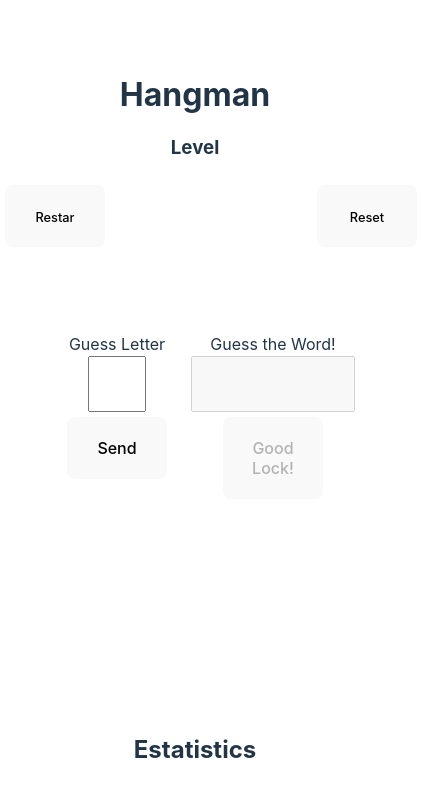
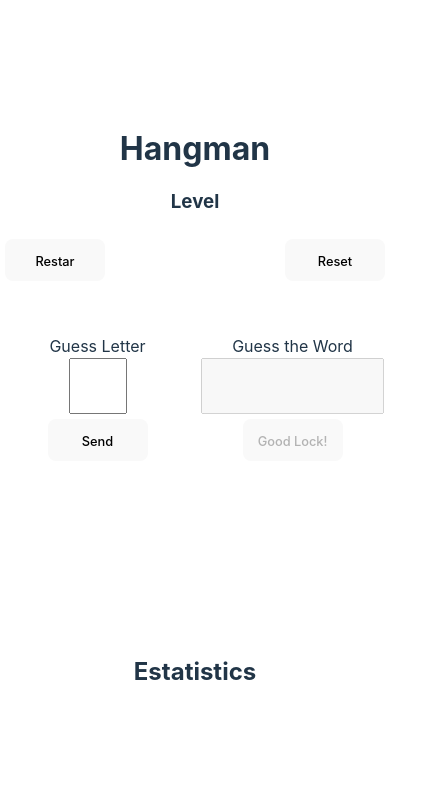
Before and after one commit to leonsuaren/hangman, a React (Vite) app in the folder client/: page /board in a window 390 px wide. Shown: the top 796 px of the page, 422 px wide, since content can reach past the window. Built offline with nearby package versions, Linux system fonts and the light colour scheme.

Commit message:
develop responsive design

```diff
--- a/client/src/index.css
+++ b/client/src/index.css
@@ -59,7 +59,7 @@ button {
   background-color: #535bf2;
   @media (max-width: 668px) {
     width: 100px;
-    padding: 20px;
+    padding: 10px;
   }
 }
 button:hover {
@@ -82,162 +82,6 @@ button:focus-visible {
     background-color: #f9f9f9;
   }
 }
-/*Board Main Layout */
-.board-layout {
-  display: grid;
-  grid-template-columns: repeat(10, 1fr);
-  grid-template-rows: repeat(8, 1fr);
-  grid-column-gap: 0px;
-  grid-row-gap: 0px;
-}
-
-.restar-game {
-  grid-area: 1 / 1 / 3 / 3;
-}
-
-.reset-game {
-  grid-area: 1 / 9 / 3 / 11;
-}
-
-.guess-word {
-  grid-area: 1 / 3 / 3 / 9;
-}
-
-.guess-letter-form {
-  grid-area: 3 / 2 / 7 / 6;
-}
-
-.guess-word-form {
-  grid-area: 3 / 6 / 7 / 10;
-  display: flex;
-  flex-direction: column;
-  align-items: center;
-  justify-content: flex-start;
-}
-
-.guess-letter-input {
-  width: 100%;
-  height: 50px;
-  font-size: 2rem;
-  text-align-last: center;
-  text-transform: uppercase;
-}
-
-.messages {
-  grid-area: 7 / 2 / 8 / 10;
-  width: 100%;
-  height: 100%;
-}
-
-.warning-message {
-  display: flex;
-  width: 100%;
-  height: 100%;
-  border: solid 2px rgb(236, 177, 67);
-  color: rgb(236, 177, 67);
-  align-items: center;
-  justify-content: center;
-  font-size: 1.5rem;
-}
-
-.information-message {
-  display: flex;
-  width: 100%;
-  height: 100%;
-  border: solid 2px rgb(48, 48, 237);
-  color: rgb(48, 48, 237);
-  align-items: center;
-  justify-content: center;
-  font-size: 1.5rem;
-}
-
-.success-message {
-  display: flex;
-  width: 100%;
-  height: 100%;
-  border: solid 2px rgb(103, 235, 103);
-  color: rgb(103, 235, 103);
-  align-items: center;
-  justify-content: center;
-  font-size: 1.5rem;
-}
-
-.game-over-message {
-  display: flex;
-  width: 100%;
-  height: 100%;
-  border: solid 2px rgb(236, 70, 70);
-  color: rgb(236, 70, 70);
-  align-items: center;
-  justify-content: center;
-  font-size: 1.5rem;
-}
-
-.default {
-  display: flex;
-  width: 100%;
-  height: 100%;
-  align-items: center;
-  justify-content: center;
-  font-size: 1.5rem;
-}
-
-.statistics {
-  grid-area: 8 / 2 / 9 / 10;
-}
-
-/*Board Main Layout */
-/*Guess Letter Section Layuot */
-.guess-letter-layout {
-  display: grid;
-  grid-template-columns: repeat(4, 1fr);
-  grid-template-rows: repeat(4, 1fr);
-  grid-column-gap: 0px;
-  grid-row-gap: 0px;
-}
-
-.form-layout {
-  grid-area: 1 / 1 / 3 / 5;
-  display: flex;
-  flex-direction: column;
-  align-items: center;
-  justify-content: center;
-}
-
-.letter-input {
-  width: 50px;
-  height: 50px;
-  font-size: 2rem;
-  text-align-last: center;
-  text-transform: uppercase;
-}
-
-.errors-and-correct {
-  display: flex;
-  justify-content: center;
-  align-items: center;
-  flex-direction: row;
-  width: 100%;
-  grid-area: 3 / 1 / 4 / 5;
-}
-
-.letter-not-in-word {
-  font-size: 2rem;
-  color: red;
-  margin: 10px;
-}
-
-.letter-in-word {
-  font-size: 2rem;
-  color: green;
-  margin: 10px;
-}
-
-.guessed-letter-messages {
-  grid-area: 4 / 1 / 5 / 5;
-}
-
-/*Guess Letter Section Layuot */
 
 /*Word Set Display */
 .word-set-wrapper {
--- a/client/src/views/board/Board.tsx
+++ b/client/src/views/board/Board.tsx
@@ -1,4 +1,6 @@
 import { type FC, type FormEvent, useRef, useState, useEffect } from "react";
+
+import "./board.css";
 
 import { Link } from "react-router-dom";
 import WordSetDisplay from "../../components/word-set-display/WordSetDisplay";
@@ -10,7 +12,7 @@ type BoardProps = {
 
 const Board: FC<BoardProps> = ({ level, playedWord }) => {
   const playedWordGame = [...playedWord];
-  const [letter, setLetter] = useState<string | undefined>('');
+  const [letter, setLetter] = useState<string | undefined>("");
   //handle the letter
   const [letterErrors, setLetterErrors] = useState<number>(0);
   const [letterExist, setLetterExist] = useState<number>(0);
@@ -67,6 +69,15 @@ const Board: FC<BoardProps> = ({ level, playedWord }) => {
     event.preventDefault();
     let letter = guessLetter.current?.value;
     setLetter(letter!);
+    // if (letter === "") {
+    //   setMessage({
+    //     type: "warning",
+    //     message: "Please enter a letter!"
+    //   });
+    //   setTimeout(() => {
+    //     setMessage({ type: "", message: "" });
+    //   }, 3000);
+    // }
     if (lettersSet.indexOf(letter!) === -1) {
       setLettersSet((prevState) => [...prevState, letter!]);
     }
@@ -103,9 +114,9 @@ const Board: FC<BoardProps> = ({ level, playedWord }) => {
         message: `The letter '${letter}' does not exist in the guessed word!`,
       });
       setEvaluateLetterResponse((prevState) => [...prevState, "X"]);
-      setTimeout(() => {
-        setMessage({ type: "", message: "" });
-      }, 3000);
+      // setTimeout(() => {
+      //   setMessage({ type: "", message: "" });
+      // }, 3000);
     }
 
     event.currentTarget.reset();
@@ -114,6 +125,15 @@ const Board: FC<BoardProps> = ({ level, playedWord }) => {
   const handleOnGuessWord = (event: FormEvent<HTMLFormElement>) => {
     event.preventDefault();
     let word = guessWord.current?.value;
+    if (!word) {
+      setMessage({
+        type: "warning",
+        message: "Please enter a word!"
+      })
+      setTimeout(() => {
+        setMessage({ type: "", message: "" });
+      }, 3000);
+    }
     if (word === playedWord) {
       setMessage({
         type: "success",
@@ -163,7 +183,7 @@ const Board: FC<BoardProps> = ({ level, playedWord }) => {
           </button>
         </div>
         <div className="guess-word">
-          <WordSetDisplay playedWord={playedWordGame} letter={letter!}/>
+          <WordSetDisplay playedWord={playedWordGame} letter={letter!} />
         </div>
         <section className="guess-letter-form guess-letter-layout">
           <form onSubmit={handleOnGuessLetter} className="form-layout">
@@ -196,7 +216,7 @@ const Board: FC<BoardProps> = ({ level, playedWord }) => {
                   : false
               }
             >
-              Send
+              <span>Send</span>
             </button>
           </form>
           <div className="errors-and-correct">
@@ -218,8 +238,9 @@ const Board: FC<BoardProps> = ({ level, playedWord }) => {
           </div>
           <div></div>
         </section>
-        <form className="guess-word-form" onSubmit={handleOnGuessWord}>
-          <label htmlFor="letter">Guess the Word!</label>
+        <section className="guess-word-form">
+          <form onSubmit={handleOnGuessWord}>
+            <label htmlFor="letter">Guess the Word</label>
             <input
               className="guess-letter-input"
               type="text"
@@ -242,9 +263,10 @@ const Board: FC<BoardProps> = ({ level, playedWord }) => {
                   : false
               }
             >
-            Good Lock!
+              <span>Good Lock!</span>
             </button>
           </form>
+        </section>
         <div className="messages">
           <div
             className={
--- /dev/null
+++ b/client/src/views/board/board.css
@@ -0,0 +1,231 @@
+/*Board Main Layout */
+.board-layout {
+  display: grid;
+  grid-template-columns: repeat(10, 1fr);
+  grid-template-rows: repeat(7, 1fr);
+  grid-column-gap: 0px;
+  grid-row-gap: 0px;
+  @media (max-width: 667px) {
+    display: grid;
+    grid-template-columns: repeat(6, 1fr);
+    grid-template-rows: repeat(5, 1fr);
+    grid-column-gap: 0px;
+    grid-row-gap: 0px;
+  }
+}
+
+.restar-game {
+  grid-area: 1 / 1 / 3 / 3;
+  @media (max-width: 667px) {
+    grid-area: 1 / 1 / 2 / 2;
+    height: 100px;
+  }
+}
+
+.reset-game {
+  grid-area: 1 / 9 / 3 / 11;
+  @media (max-width: 667px) {
+    grid-area: 1 / 6 / 2 / 7;
+    height: 100px;
+  }
+}
+
+.guess-word {
+  grid-area: 1 / 3 / 3 / 9;
+  @media (max-width: 667px) {
+    grid-area: 1 / 2 / 2 / 6;
+    height: 100px;
+  }
+}
+
+/*Guess Letter Section Layuot */
+
+.guess-letter-layout {
+  display: flex;
+  flex-direction: column;
+  align-items: center;
+  justify-content: flex-start;
+}
+
+.guess-letter-form {
+  grid-area: 3 / 1 / 6 / 6;
+  @media (max-width: 667px) {
+    grid-area: 2 / 1 / 4 / 4;
+    height: 200px;
+  }
+}
+
+.form-layout {
+  grid-area: 1 / 1 / 3 / 5;
+  display: flex;
+  flex-direction: column;
+  align-items: center;
+  justify-content: center;
+}
+
+.letter-input {
+  width: 50px;
+  height: 50px;
+  font-size: 2rem;
+  text-align-last: center;
+  text-transform: uppercase;
+}
+
+.errors-and-correct {
+  display: flex;
+  justify-content: center;
+  align-items: center;
+  flex-direction: row;
+  width: 100%;
+  grid-area: 3 / 1 / 4 / 5;
+}
+
+.letter-not-in-word {
+  font-size: 2rem;
+  color: red;
+  margin: 10px;
+  @media (max-width: 667px) {
+    font-size: 1.5rem;
+    margin: 5px;
+  }
+}
+
+.letter-in-word {
+  font-size: 2rem;
+  color: green;
+  margin: 10px;
+  @media (max-width: 667px) {
+    font-size: 1.5rem;
+    margin: 5px;
+  }
+}
+
+.guessed-letter-messages {
+  grid-area: 4 / 1 / 5 / 5;
+}
+
+/*Guess Letter Section Layuot */
+
+.guess-letter-input {
+  width: 100%;
+  height: 50px;
+  font-size: 2rem;
+  text-align-last: center;
+  text-transform: uppercase;
+  @media (max-width: 667px) {
+    width: 90%;
+  }
+}
+
+.guess-word-form {
+  grid-area: 3 / 6 / 6 / 11;
+  display: flex;
+  flex-direction: column;
+  align-items: center;
+  justify-content: flex-start;
+  @media (max-width: 667px) {
+    grid-area: 2 / 4 / 4 / 7;
+    height: 200px;
+  }
+}
+
+.messages {
+  grid-area: 6 / 1 / 7 / 11;
+  width: 100%;
+  height: 100%;
+  display: flex;
+  align-items: center;
+  justify-content: center;
+  @media (max-width: 667px) {
+    grid-area: 4 / 1 / 5 / 7;
+    height: 100px;
+  }
+}
+
+.warning-message {
+  display: flex;
+  width: 100%;
+  height: 100%;
+  border: solid 2px rgb(236, 177, 67);
+  color: rgb(236, 177, 67);
+  align-items: center;
+  justify-content: center;
+  font-size: 1rem;
+  @media (max-width: 667px) {
+    font-size: 0.8rem;
+    width: 90%;
+    height: 50%;
+  }
+}
+
+.information-message {
+  display: flex;
+  width: 100%;
+  height: 100%;
+  border: solid 2px rgb(48, 48, 237);
+  color: rgb(48, 48, 237);
+  align-items: center;
+  justify-content: center;
+  font-size: 1.5rem;
+  @media (max-width: 667px) {
+    font-size: 0.8rem;
+    width: 90%;
+    height: 50%;
+  }
+}
+
+.success-message {
+  display: flex;
+  width: 100%;
+  height: 100%;
+  border: solid 2px rgb(103, 235, 103);
+  color: rgb(103, 235, 103);
+  align-items: center;
+  justify-content: center;
+  font-size: 1.5rem;
+  @media (max-width: 667px) {
+    font-size: 0.8rem;
+    width: 90%;
+    height: 50%;
+  }
+}
+
+.game-over-message {
+  display: flex;
+  width: 100%;
+  height: 100%;
+  border: solid 2px rgb(236, 70, 70);
+  color: rgb(236, 70, 70);
+  align-items: center;
+  justify-content: center;
+  font-size: 1.5rem;
+  @media (max-width: 667px) {
+    font-size: 0.8rem;
+    width: 90%;
+    height: 50%;
+  }
+}
+
+.default {
+  display: flex;
+  width: 100%;
+  height: 100%;
+  align-items: center;
+  justify-content: center;
+  font-size: 1.5rem;
+  @media (max-width: 667px) {
+    font-size: 0.8rem;
+    width: 90%;
+    height: 50%;
+  }
+}
+
+.statistics {
+  grid-area: 7 / 1 / 8 / 11;
+  @media (max-width: 667px) {
+    grid-area: 5 / 1 / 6 / 7;
+    height: 100px;
+  }
+}
+
+/*Board Main Layout */
```
Also changed, not shown: 2 other files (tests, documents, lock files or other folders). Lines whose indentation alone changed are shown as unchanged.
